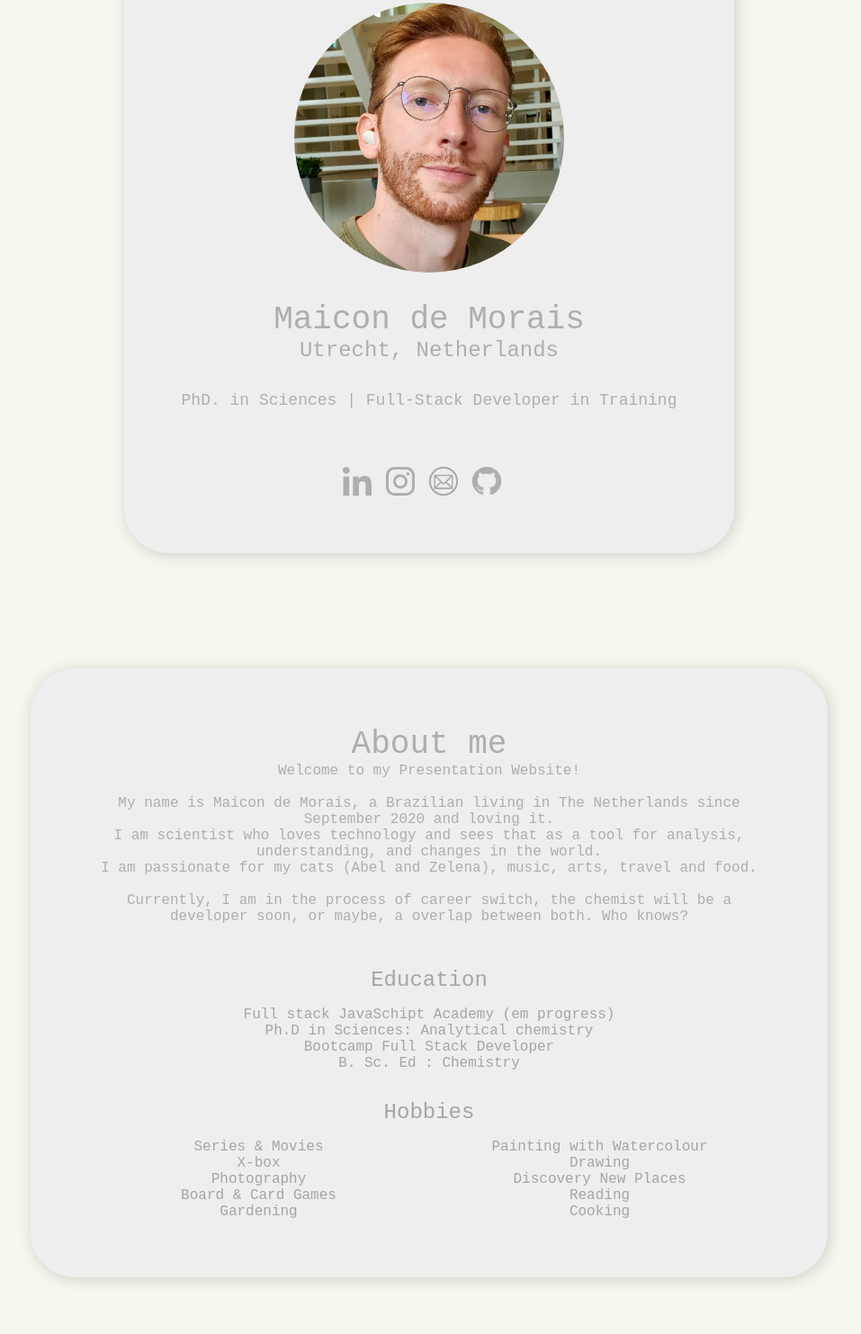
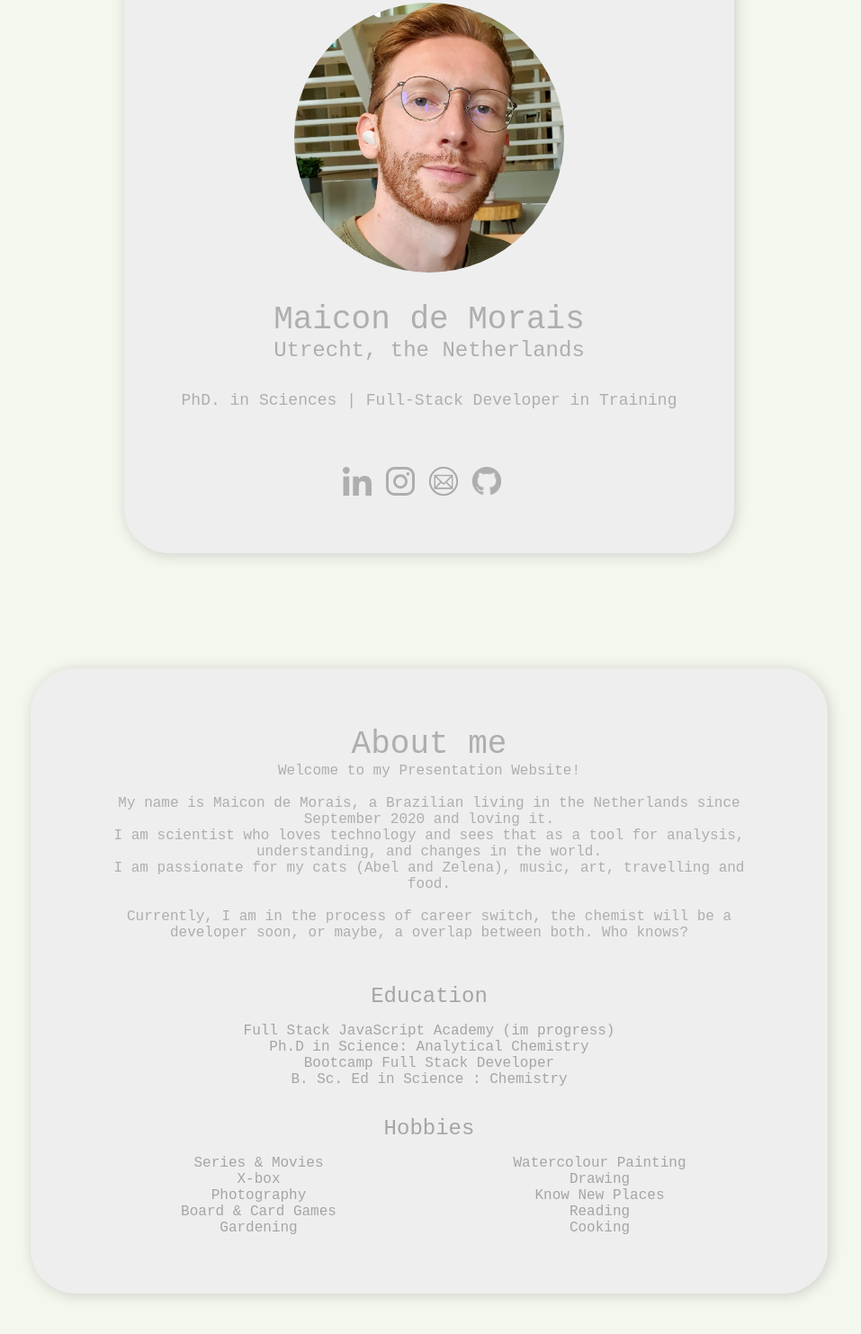
Before and after one commit to maiconmrs/maicondemorais, a plain HTML site: page index.html in a window 1280 px wide. Shown: the part 189-1672 px from the top of the page at 90% size, without its empty margins (163-1120 px from the left). Drawn offline with Linux system fonts and the light colour scheme.

Commit message:
TextUpdate #1
General

```diff
--- a/index.html
+++ b/index.html
@@ -11,7 +11,7 @@
     <div class="profile box">
       <img class="profile-pic" src="img/MaiconPic.jpg" alt="Profile" />
       <h1 class="title">Maicon de Morais</h1>
-      <span>Utrecht, Netherlands</span>
+      <span>Utrecht, the Netherlands</span>
       <p> PhD. in Sciences | Full-Stack Developer in Training </p>
       <ul class="redes-sociais">
         <li>
@@ -38,9 +38,9 @@
       <div>
         <p>
           Welcome to my Presentation Website!<br><br>
-          My name is Maicon de Morais, a Brazilian living in The Netherlands since September 2020 and loving it.<br>
+          My name is Maicon de Morais, a Brazilian living in the Netherlands since September 2020 and loving it.<br>
           I am scientist who loves technology and sees that as a tool for analysis, understanding, and changes in the world.<br>
-          I am passionate for my cats (Abel and Zelena), music, arts, travel and food.<br><br>
+          I am passionate for my cats (Abel and Zelena), music, art, travelling and food.<br><br>
           Currently, I am in the process of career switch, the chemist will be a developer soon, or maybe, a overlap between both. Who knows?
           </p>
       </div>
@@ -49,10 +49,10 @@
           <div>
             <h2>Education</h2>
             <p>
-              Full stack JavaSchipt Academy (em progress) <br>
-              Ph.D in Sciences: Analytical chemistry<br>
+              Full Stack JavaScript Academy (im progress) <br>
+              Ph.D in Science: Analytical Chemistry<br>
               Bootcamp Full Stack Developer <br>
-              B. Sc. Ed : Chemistry
+              B. Sc. Ed in Science : Chemistry
             </p>
           </div>
         </li>
@@ -67,9 +67,9 @@
               Gardening<br>
             </div>
             <div>
-              Painting with Watercolour<br>
+              Watercolour Painting<br>
               Drawing<br>
-              Discovery New Places<br>
+              Know New Places<br>
               Reading<br>
               Cooking<br>
 
```
